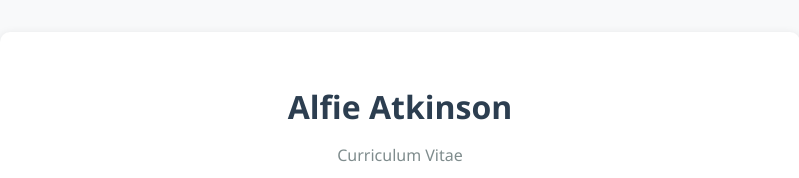
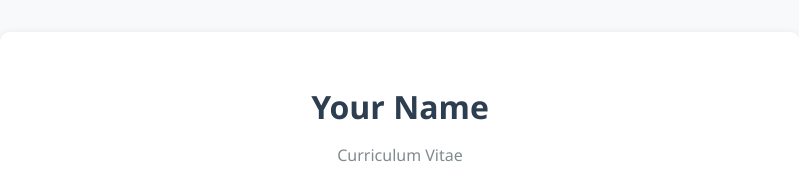
Before and after one commit to alfieatkinson/latex-cv-template, a plain HTML site: page docs/index.html in a window 1280 px wide. Shown: the top 178 px of the page, without its empty margins (240-1039 px from the left). Drawn offline with Linux system fonts and the light colour scheme; no server answers.

Commit message:
Update index.html

```diff
--- a/docs/index.html
+++ b/docs/index.html
@@ -3,7 +3,7 @@
 <head>
     <meta charset="UTF-8">
     <meta name="viewport" content="width=device-width, initial-scale=1.0">
-    <title>Alfie Atkinson - CV</title>
+    <title>Your Name - CV</title>
     <style>
         body {
             font-family: 'Segoe UI', Tahoma, Geneva, Verdana, sans-serif;
@@ -57,7 +57,7 @@
 </head>
 <body>
     <div class="container">
-        <h1>Alfie Atkinson</h1>
+        <h1>Your Name</h1>
         <p class="subtitle">Curriculum Vitae</p>
 
         <div class="pdf-preview">
```
